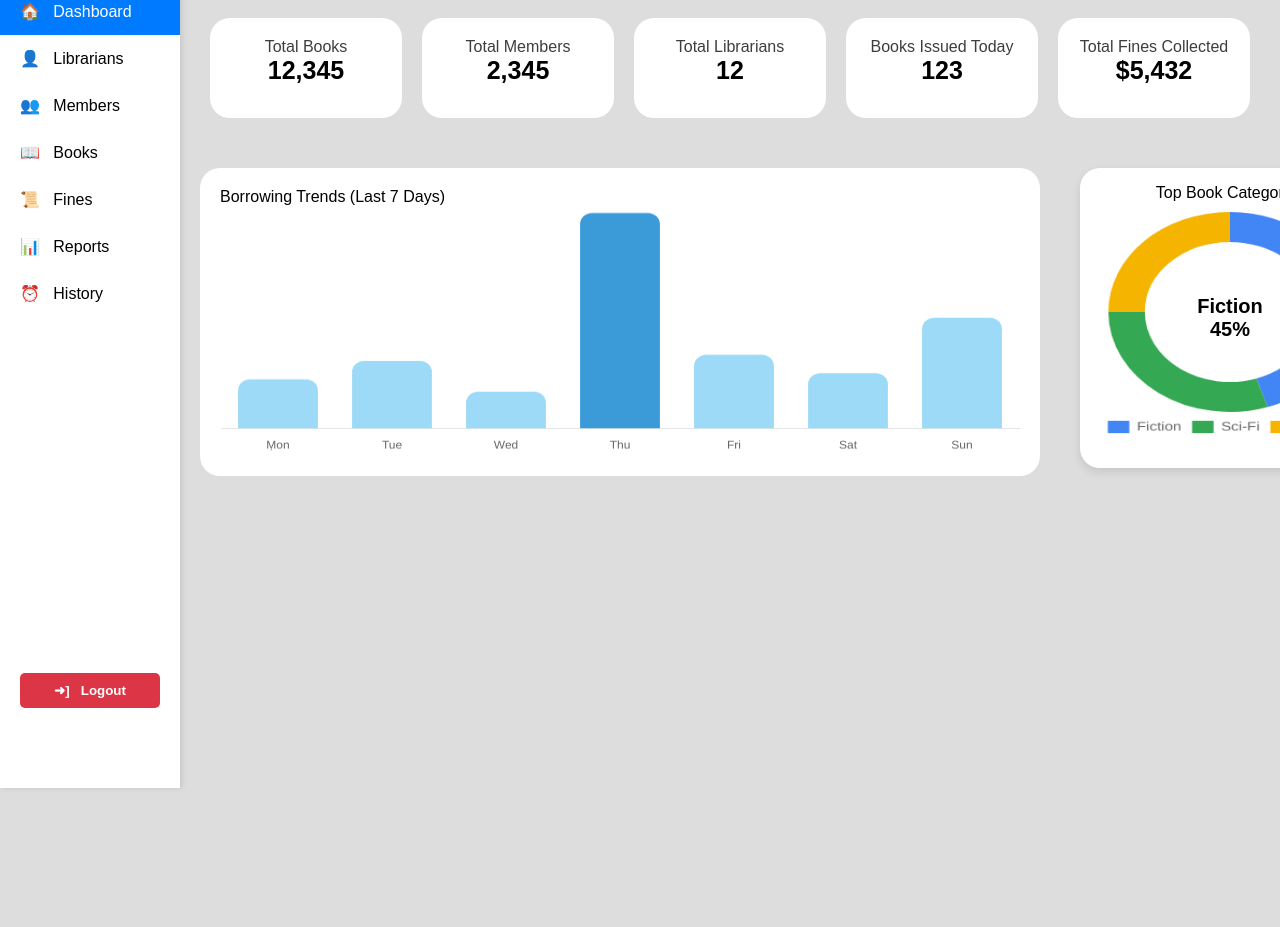
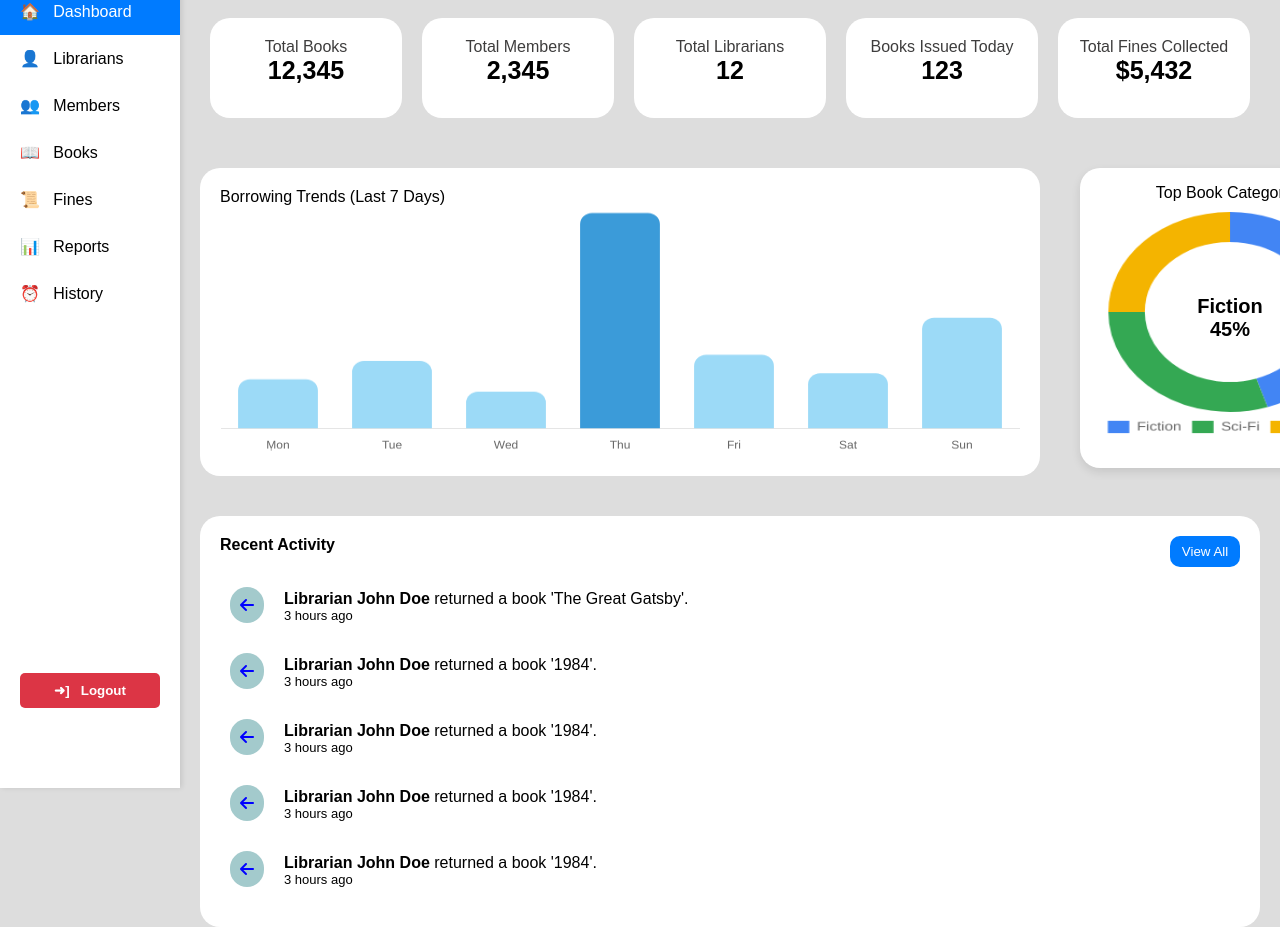
Before and after one commit to Mounish-T/Library-Management-Portal, a plain HTML site: page admin/admin-dashboard.html in a window 1280 px wide. Shown: the part 72-999 px from the top of the page. Before the commit the page ends 800 px from the top, so only its background shows below. Drawn offline with nearby package versions, Linux system fonts and the light colour scheme.

Commit message:
Admin dashboard is almost done

```diff
--- a/admin/admin-dashboard.html
+++ b/admin/admin-dashboard.html
@@ -93,6 +93,46 @@
                 <div class="piechart-label" id="pieLabel">Fiction<br>45%</div>
             </div>
         </div>
+
+        <div class="recent-activity">
+            <div class="recent-activity-header">
+                <p>Recent Activity</p>
+                <button class="viewAll">View All</button>
+            </div>
+            <div class="activity-list">
+                <div class="activity-set-1">
+                    <i class="fa-solid fa-arrow-left arrowback"></i>
+                    <div class="activity-history"><p class="activity-title"><b>Librarian John Doe</b> returned a book 'The Great Gatsby'.</p>
+                        <p class="activity-timestamp">3 hours ago</p>
+                    </div>
+                </div>
+                <div class="activity-set-2">
+                    <i class="fa-solid fa-arrow-left arrowback"></i>
+                    <div class="activity-history"><p class="activity-title"><b>Librarian John Doe</b> returned a book '1984'.</p>
+                        <p class="activity-timestamp">3 hours ago</p>
+                    </div>
+                </div>
+                <div class="activity-set-3">
+                    <i class="fa-solid fa-arrow-left arrowback"></i>
+                    <div class="activity-history"><p class="activity-title"><b>Librarian John Doe</b> returned a book '1984'.</p>
+                        <p class="activity-timestamp">3 hours ago</p>
+                    </div>
+                </div>
+                <div class="activity-set-4">
+                    <i class="fa-solid fa-arrow-left arrowback"></i>
+                    <div class="activity-history"><p class="activity-title"><b>Librarian John Doe</b> returned a book '1984'.</p>
+                        <p class="activity-timestamp">3 hours ago</p>
+                    </div>
+                </div>
+                <div class="activity-set-5">
+                    <i class="fa-solid fa-arrow-left arrowback"></i>
+                    <div class="activity-history">
+                        <p class="activity-title"><b>Librarian John Doe</b> returned a book '1984'.</p>
+                        <p class="activity-timestamp">3 hours ago</p>
+                    </div>
+                </div>
+            </div>
+        </div>
     </div>
 
     <script src="js/admin-dashboard.js"></script>
--- a/admin/css/admin-dashboard.css
+++ b/admin/css/admin-dashboard.css
@@ -216,3 +216,57 @@ canvas{
   justify-content: center;
   align-items: center;
 }
+
+.recent-activity{
+  background-color: white;
+  margin: 20px;
+  padding: 10px;
+  border-radius: 20px;
+}
+
+.recent-activity-header{
+  display: flex;
+  justify-content: space-between;
+  margin: 10px;
+}
+
+.recent-activity-header p{
+  font-weight: bold;
+}
+
+.viewAll{
+  padding: 8px;
+  width: 70px;
+  background-color: #007BFF;
+  color: white;
+  border-radius: 10px;
+  border: none;
+  cursor: pointer;
+}
+
+/* .activity-list{
+  margin: 10px;
+  padding: 10px;
+} */
+
+[class ^= 'activity-set']{
+  display: flex;
+  gap: 20px;
+  /* margin: 20px; */
+  margin: 20px 20px 30px 20px;
+}
+
+.arrowback{
+  background-color: rgb(163, 202, 204);
+  color: blue;
+  padding: 10px;
+  border-radius: 20px;
+}
+
+.activity-history{
+  margin-top: 3px;
+}
+
+.activity-timestamp{
+  font-size: small;
+}
```
